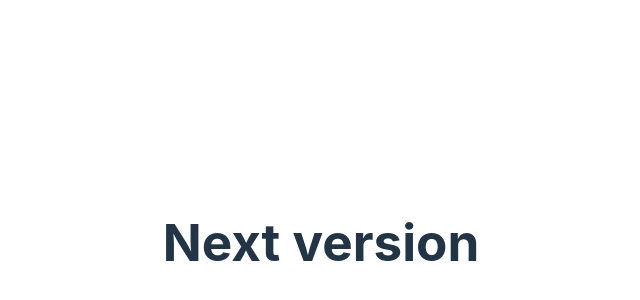
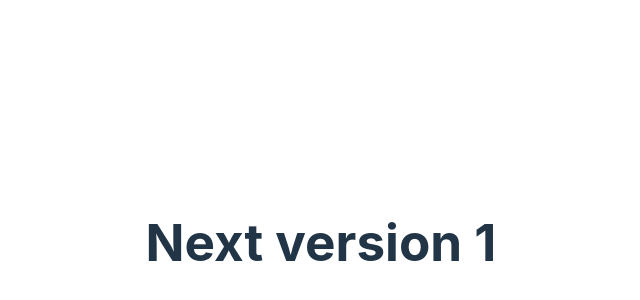
Before and after one commit to anglesson/hello-react, a React (Vite) app: page / in a window 1280 px wide. Shown: the part 158-458 px from the top of the page, without its empty margins (319-959 px from the left). Built offline with nearby package versions, Linux system fonts and the light colour scheme.

Commit message:
feat: Version 1

```diff
--- a/src/App.tsx
+++ b/src/App.tsx
@@ -5,7 +5,7 @@ function App() {
 
   return (
     <>
-      <h1>Next version</h1>
+      <h1>Next version 1</h1>
     </>
   )
 }
```
